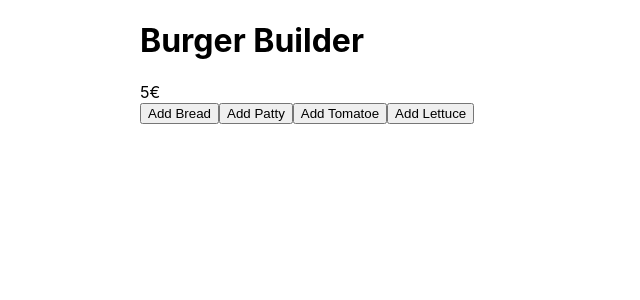
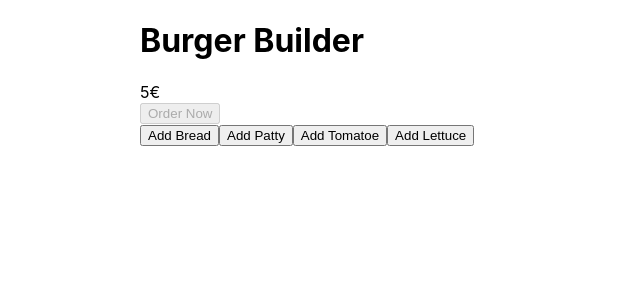
Before and after one commit to mariofink/react-burger-builder, a React (Create React App) app: page / in a window 1280 px wide. Shown: the top 300 px of the page, without its empty margins (0-640 px from the left). Built offline with nearby package versions, Linux system fonts and the light colour scheme.

Commit message:
add order button

```diff
--- a/src/containers/BurgerBuilder/BurgerBuilder.js
+++ b/src/containers/BurgerBuilder/BurgerBuilder.js
@@ -44,10 +44,21 @@ export default class BurgerBuilder extends Component {
       return currentPrice + availableIngredients[ingredient].price;
     }, BASE_PRICE);
   }
+  order() {
+    console.log("show order modal");
+  }
   render() {
     return (
       <div>
         <div>{this.state.totalPrice}€</div>
+        <div>
+          <button
+            onClick={() => this.order()}
+            disabled={this.state.ingredients.length < 1}
+          >
+            Order Now
+          </button>
+        </div>
         <div>
           <BuildControls
             availableIngredients={availableIngredients}
```
